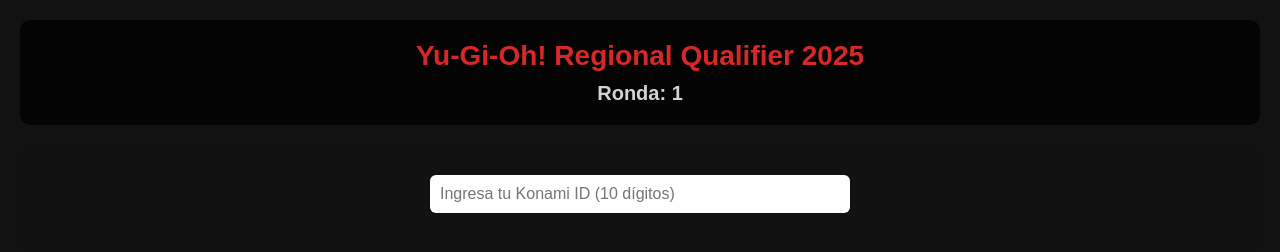
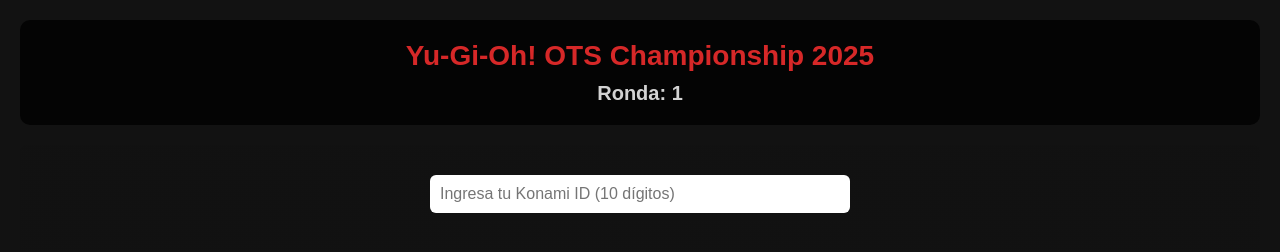
Before and after one commit to BlackMaster201/LegendCardGameOTS, a plain HTML site: page index.html in a window 1280 px wide. Drawn offline with nearby package versions, Linux system fonts and the light colour scheme; no server answers.

Commit message:
Update index.html

```diff
--- a/index.html
+++ b/index.html
@@ -3,7 +3,7 @@
 <head>
   <meta charset="UTF-8" />
   <meta name="viewport" content="width=device-width, initial-scale=1.0" />
-  <title>Yu-Gi-Oh! Regional Qualifier 2025</title>
+  <title>Yu-Gi-Oh! OTS Championship 2025</title>
   <link rel="manifest" href="./manifest.json" />
   <script src="https://cdnjs.cloudflare.com/ajax/libs/PapaParse/5.4.1/papaparse.min.js" defer></script>
   <script>
@@ -86,7 +86,7 @@
 </head>
 <body>
   <header>
-    <h1>Yu-Gi-Oh! Regional Qualifier 2025</h1>
+    <h1>Yu-Gi-Oh! OTS Championship 2025</h1>
     <h2 id="rondaInfo">Cargando ronda...</h2>
   </header>
 
```
